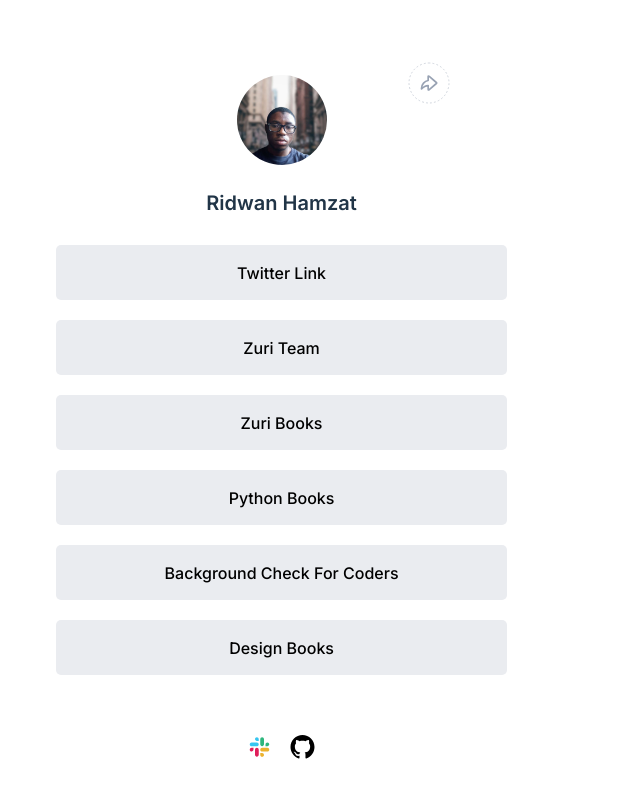
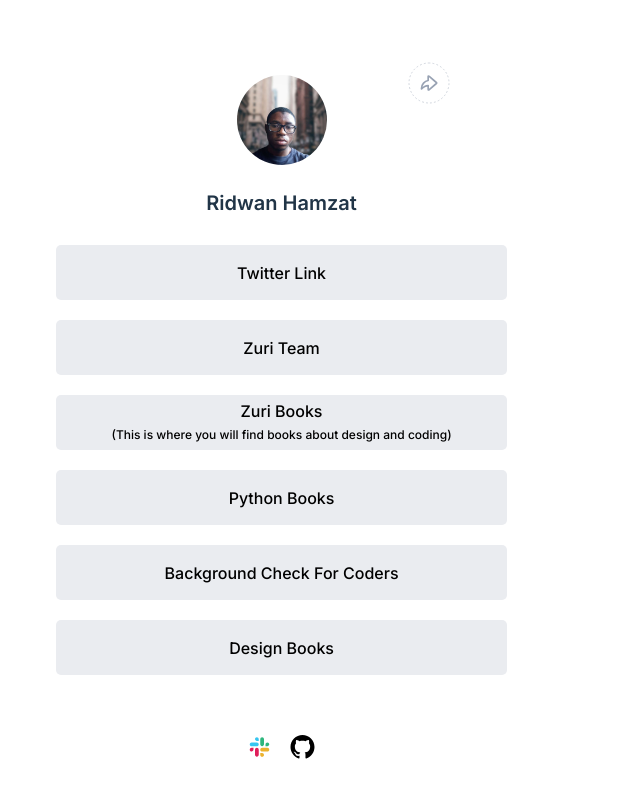
Before and after one commit to Hamzat-Ridwan/hng-task1, a React (Vite) app: page / in a window 1280 px wide. Shown: the top 800 px of the page, without its empty margins (0-640 px from the left). Built offline with nearby package versions, Linux system fonts and the light colour scheme.

Commit message:
Add and style subtext to zuri books

```diff
--- a/src/components/links/Links.css
+++ b/src/components/links/Links.css
@@ -7,6 +7,7 @@
 
 .link-container{
     display: flex;
+    flex-direction: column;
     align-items: center;
     justify-content: center;
     background: #EAECF0;
@@ -14,6 +15,10 @@
     border-radius: 5px;
     height: 55px;
     font-weight: 500;
+}
+
+.link-container .subtext{
+    font-size: 12px;
 }
 
 .links a{
--- a/src/components/links/Links.jsx
+++ b/src/components/links/Links.jsx
@@ -18,6 +18,10 @@ const Links = () => {
                 <a href={link.url} key={index} id={link.id}>
                     <div className='link-container'>
                         {link.title}
+                        {link.subtext?
+                        <div className='subtext'>{link.subtext}</div>:
+                        ''
+                        }
                     </div>
                 </a>
             ))
```
